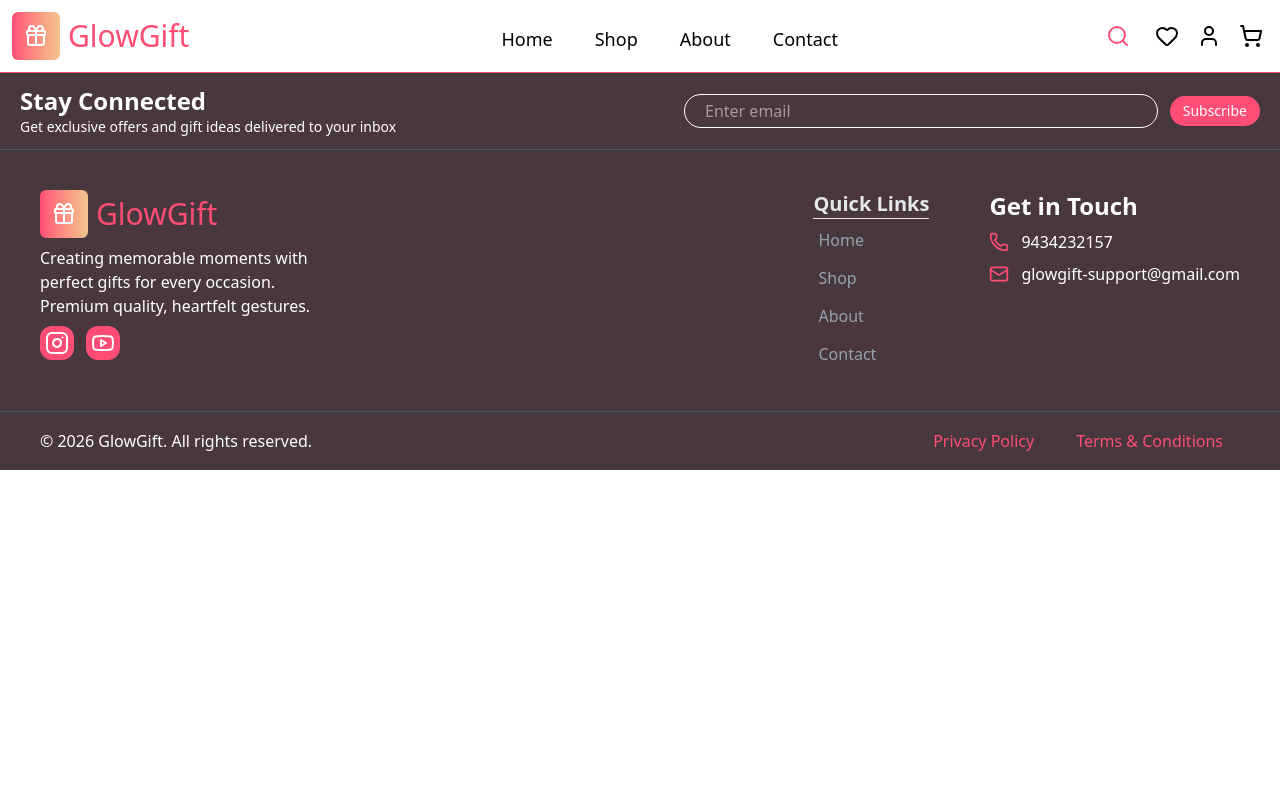
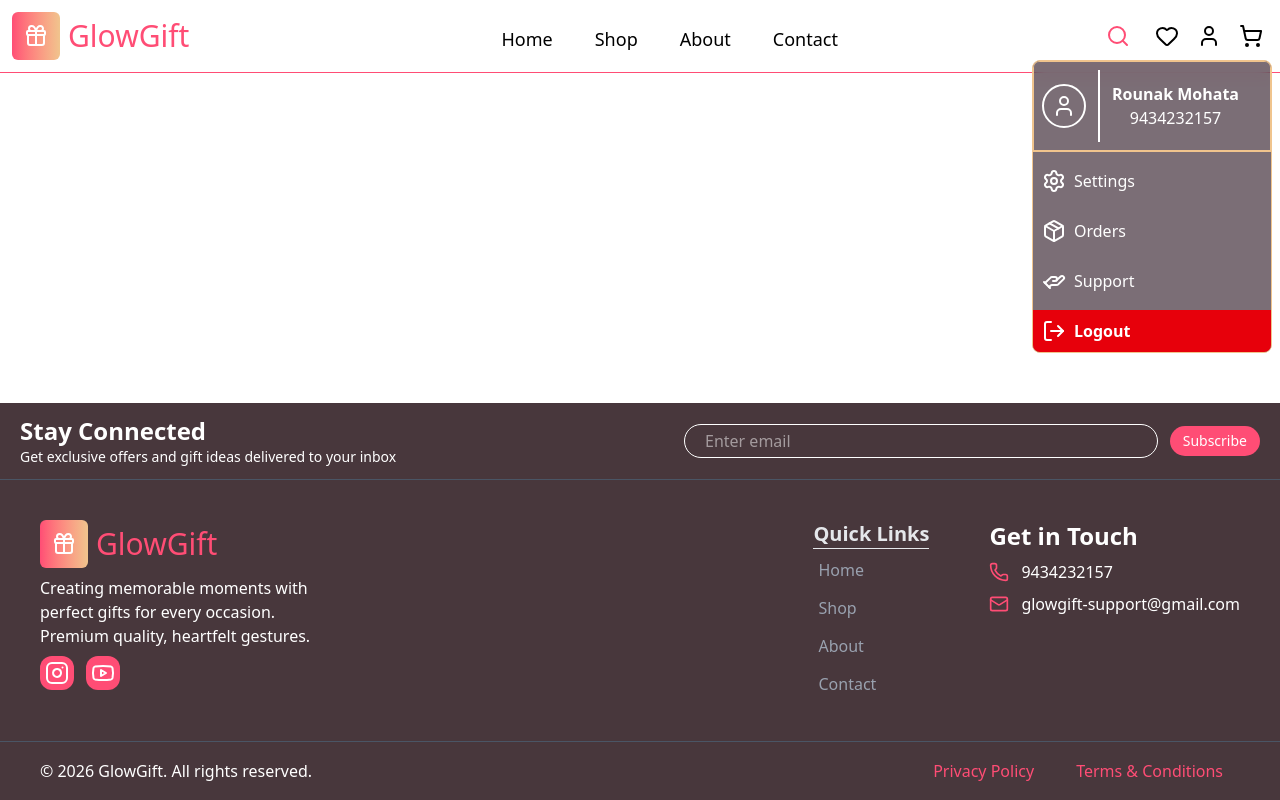
Before and after one commit to Rounak-186/glow-gift, a React (Vite) app: page / in a window 1280 px wide. Both pictures are taken after a click on the button 1209 px from the left and 36 px from the top of the page. Built offline with nearby package versions, Linux system fonts and the light colour scheme.

Commit message:
feat: Profile Dropdown Added

```diff
--- a/src/App.css
+++ b/src/App.css
@@ -3,7 +3,7 @@
   text-align: center;
   --primary: #ff4d75;
   --accent: #5675a3;
-  --secondary:#f0c48d;
+  --secondary: #f0c48d;
 }
 
 .logo {
@@ -44,3 +44,37 @@
 .read-the-docs {
   color: #888;
 }
+
+/* Animation */
+
+.dropdown-open-anim {
+  animation: dropDwonOpenAnim 0.3s 1;
+}
+
+@keyframes dropDwonOpenAnim {
+  0% {
+    opacity: 0;
+    transform: translateY(40px);
+  }
+
+  100% {
+    opacity: 1;
+    transform: translateY(0);
+  }
+}
+
+.dropdown-close-anim {
+  animation: dropDwonCloseAnim 0.3s ease-in-out 1;
+}
+
+@keyframes dropDwonCloseAnim {
+  0% {
+    opacity: 1;
+    transform: translateY(0);
+  }
+
+  100% {
+    opacity: 0;
+    transform: translateY(40px);
+  }
+}
--- a/src/components/UI/DropDown.tsx
+++ b/src/components/UI/DropDown.tsx
@@ -18,7 +18,6 @@ export const Dropdown = ({ children, open, onClose, className }: DropdownProps)
     useEffect(() => {
         let timeout: ReturnType<typeof setTimeout>;
         if (open) {
-            console.log("Dropdown should be visible")
             setIsOpen(true)
         }
         else {
@@ -53,7 +52,7 @@ export const Dropdown = ({ children, open, onClose, className }: DropdownProps)
     }
 
     return (
-        <div ref={ref} className={clsx("absolute top-2 right-2 text-cyan-400 border w-50 h-25 border-[var(--secondary)] rounded-lg z-50", className)}>
+        <div ref={ref} className={clsx("absolute top-15 right-2 text-cyan-400 border w-60  border-[var(--secondary)] rounded-lg z-50 dropdown-open-anim overflow-hidden", className, isClose && "dropdown-close-anim")}>
             {children}
         </div>
     )
--- a/src/components/UI/Footer.tsx
+++ b/src/components/UI/Footer.tsx
@@ -2,13 +2,14 @@ import { Gift, Instagram, Mail, Phone, Youtube } from "lucide-react"
 import { Button } from "./Button"
 import { Input } from "./Input"
 import { useNavigate } from "react-router-dom"
+import clsx from "clsx"
 
-export const Footer = () => {
+export const Footer = ({className}:{className:string}) => {
 
     const navigate = useNavigate()
 
     return (
-        <div className="bg-[#48373c] text-white w-full">
+        <div className={clsx("bg-[#48373c] text-white w-full ",className)}>
             {/* Subscribe option */}
             <div className="border-gray-600 border-b flex justify-between px-5 py-3">
                 <div className="text-left">
--- a/src/components/UI/NavBar.tsx
+++ b/src/components/UI/NavBar.tsx
@@ -1,16 +1,20 @@
 import { Bell, Gift, Heart, Search, ShoppingCart, User } from "lucide-react";
 import { Button } from "./Button";
 import { useNavigate } from "react-router-dom";
+import { useState } from "react";
+import ProfileDropDown from "./ProfileDropDown";
 
 export const NavBar = ({ navOpts }: { navOpts?: Record<string, any>[] }) => {
 
     const navigate = useNavigate();
+    const [isOpen, setIsOpen] = useState(false)
+
 
 
     return (
         <div className="w-full h-60px border-b-1 p-3 border-b-[var(--primary)] flex items-center gap-5">
             {/* Logo and Name */}
-            <div className="flex gap-2 justify-center items-center" onClick={()=>navigate('/home')}>
+            <div className="flex gap-2 justify-center items-center" onClick={() => navigate('/home')}>
                 <div className="bg-gradient-to-r from-[var(--primary)] to-[var(--secondary)] p-2 text-white font-bold w-12 h-12 rounded-md flex justify-center items-center">
                     <Gift />
                 </div>
@@ -38,18 +42,19 @@ export const NavBar = ({ navOpts }: { navOpts?: Record<string, any>[] }) => {
             {/* other options */}
             <div className="flex items-center justify-center gap-2">
                 {/* wishlist */}
-                <Button variant="nav" onClick={()=>{navigate('/wishlist')}}>
+                <Button variant="nav" onClick={() => { navigate('/wishlist') }}>
                     <Heart />
                 </Button>
                 {/* user */}
-                <Button variant="nav">
+                <Button variant="nav" onClick={(o) => setIsOpen(!isOpen)}>
                     <User />
                 </Button>
                 {/* cart */}
-                <Button variant="nav" onClick={()=>{navigate('/cart')}}>
+                <Button variant="nav" onClick={() => { navigate('/cart') }}>
                     <ShoppingCart />
                 </Button>
             </div>
+            <ProfileDropDown open={isOpen} onClose={() => setIsOpen(false)} />
 
         </div>
     )
--- /dev/null
+++ b/src/components/UI/ProfileDropDown.tsx
@@ -0,0 +1,62 @@
+import React from 'react'
+import { Dropdown } from './DropDown'
+import { Button } from './Button'
+import { HandHelping, LogOut, Package, Settings, User } from 'lucide-react'
+import clsx from 'clsx'
+
+const ProfileDropDown = ({ open, onClose }: { open: boolean, onClose: () => void }) => {
+
+    const dropdownOpts = [
+        {
+            icon: <Settings />,
+            label: "Settings",
+            onClick: () => { },
+            className:""
+        },
+        {
+            icon: <Package />,
+            label: "Orders",
+            onClick: () => { },
+            className:""
+        },
+        {
+            icon: <HandHelping />,
+            label: "Support",
+            onClick: () => { },
+            className:""
+        },
+        {
+            icon: <LogOut />,
+            label: "Logout",
+            onClick: () => { },
+            className:"bg-red-600! text-white! font-semibold! hover:bg-red-800! rounded-none! "
+        }
+    ]
+
+    return (
+        <Dropdown open={open} onClose={onClose} className='flex flex-col gap-2 bg-[#37232fa8] backdrop-blur-sm'>
+            {/* Profile */}
+            <Button variant="nav" className='group flex items-center gap-3 text-white! border-b-2 border-[var(--secondary)]! !hover:brightness-100 rounded-md! rounded-b-none! p-2!'>
+                <div className="rounded-full border-white group-hover:border-[var(--primary)] transition-all duration-300 border-2 p-2">
+                    <User />
+                </div>
+                <div className='border-l-2 p-3'>
+                    <h2 className='font-semibold'>Rounak Mohata</h2>
+                    <p>9434232157</p>
+                </div>
+            </Button>
+            {
+                dropdownOpts.map((opt)=>{
+                    return(
+                        <Button variant="nav" className={clsx("flex items-center  p-2! text-white! rounded-md!",opt.className)}>
+                            {opt.icon}
+                            {opt.label}
+                        </Button>
+                    )
+                })
+            }
+        </Dropdown>
+    )
+}
+
+export default ProfileDropDown
--- a/src/pages/Layout.tsx
+++ b/src/pages/Layout.tsx
@@ -25,11 +25,16 @@ export default function Layout() {
     ]
 
     return (
-        <div>
+        <div className="min-h-screen flex flex-col">
             <NavBar navOpts={navOpts} />
 
-            <Outlet />
-            <Footer />
+            {/* Page content */}
+            <main className="flex-1">
+                <Outlet />
+            </main>
+
+            {/* Fixed footer */}
+            <Footer className="flex-end"/>
         </div>
     )
 }
```
